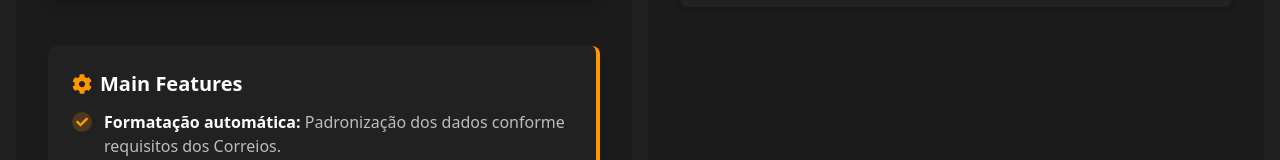
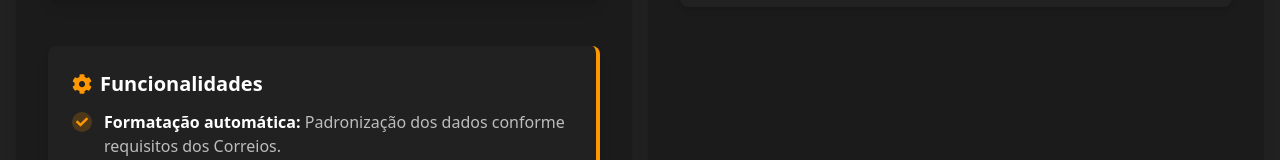
Before and after one commit to cesardmn/smt, a React (Vite) app: page / in a window 1280 px wide. Shown: the part 353-513 px from the top of the page. Built offline with nearby package versions, Linux system fonts and the light colour scheme.

Commit message:
refator: Alterando título no componente Instructions.

```diff
--- a/src/components/Instructions.jsx
+++ b/src/components/Instructions.jsx
@@ -48,7 +48,7 @@ const Features = () => {
     <div className="bg-bk-1 p-6 rounded-lg border-r-4 border-or-1 shadow-lg mb-6">
       <h3 className="text-xl font-semibold text-wt-1 mb-3 flex items-center gap-2">
         <FaCog className="text-or-1" />
-        Main Features
+        Funcionalidades
       </h3>
       <ul className="space-y-3">
         {features.map(({ title, text }, i) => (
```
